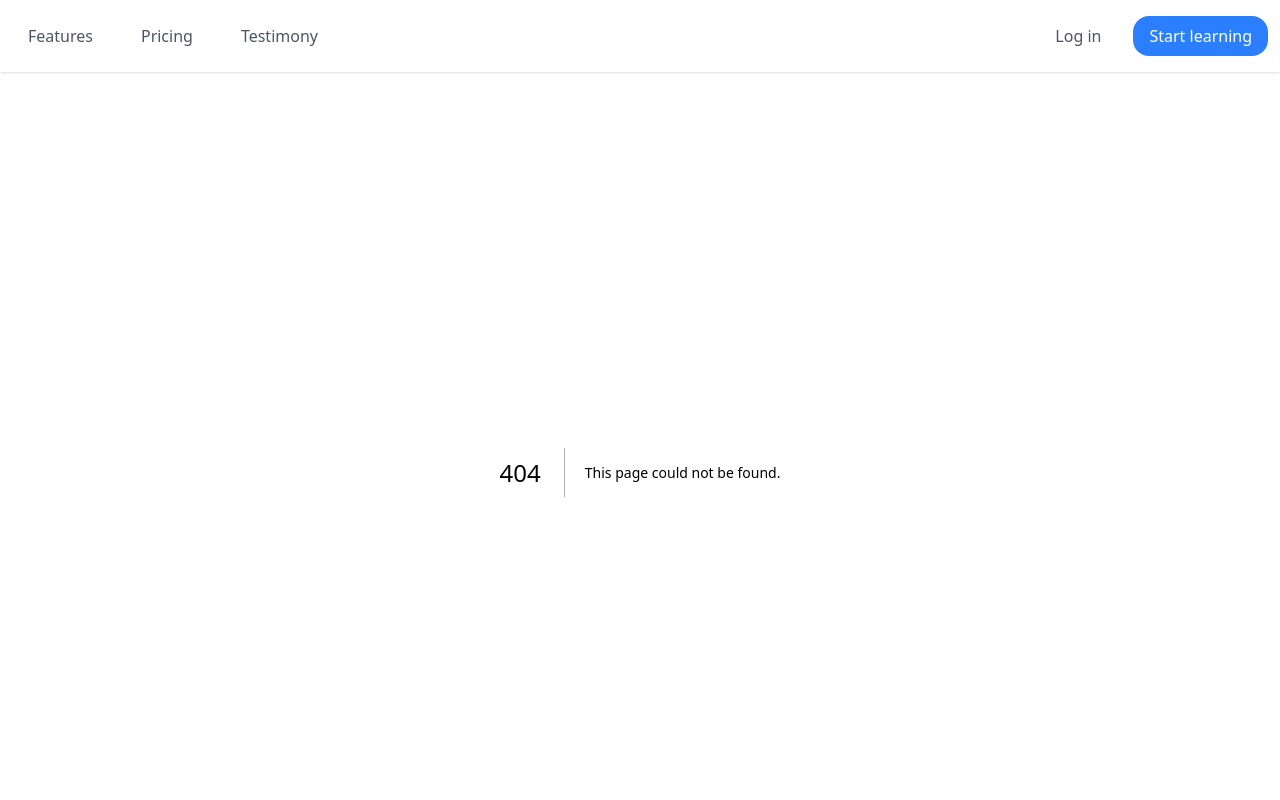
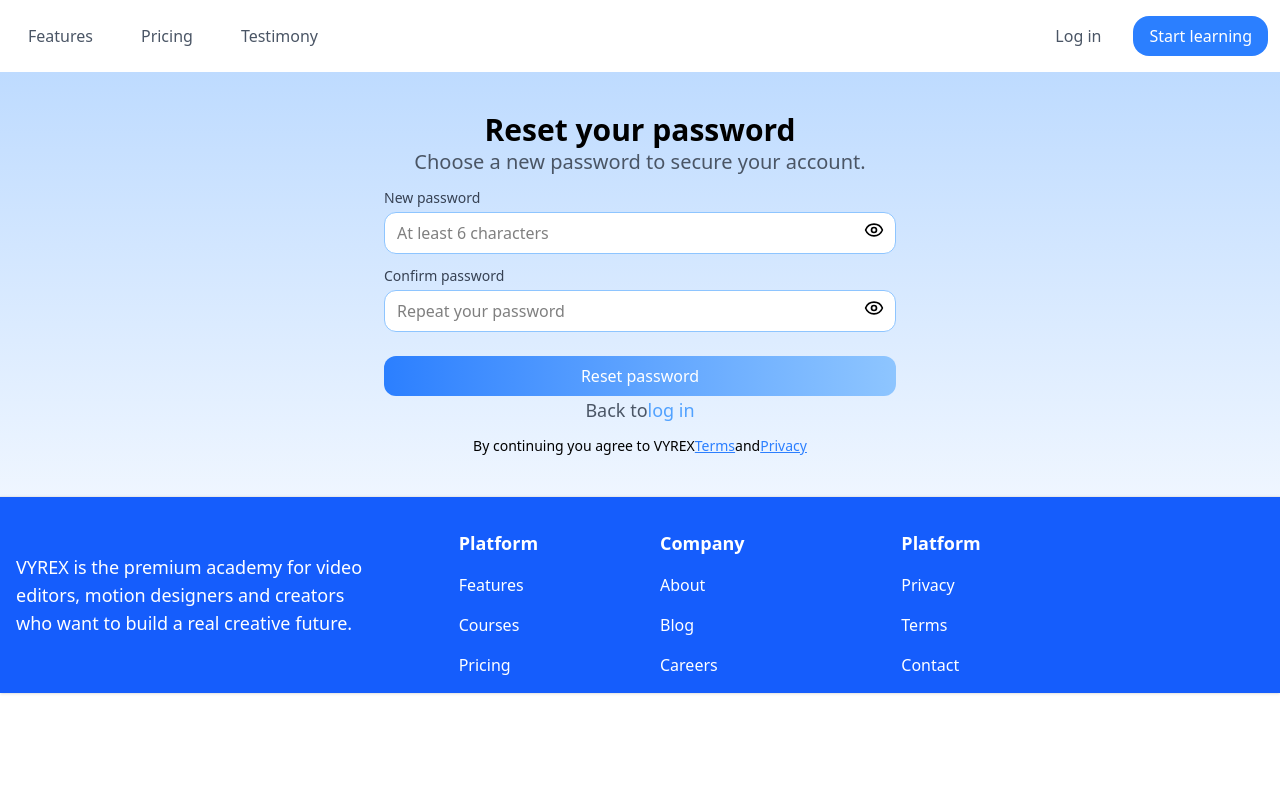
Before and after one commit to ADEDANCE/vyrex, a Next.js app: page /reset-password in a window 1280 px wide. Before the commit this address had no page. Shown: the top 800 px of the page. Built offline with nearby package versions, Linux system fonts and the light colour scheme.

Commit message:
Feat:Create rest password page

```diff
--- /dev/null
+++ b/app/reset-password/page.tsx
@@ -0,0 +1,107 @@
+"use client";
+import React, { useState } from "react";
+import Link from "next/link";
+import Textfield from "../components/Textfield";
+import Button from "../components/Button";
+import { Eye, EyeOff } from "lucide-react";
+
+const page = () => {
+  const [showPassword, setShowPassword] = useState(false);
+  const [showConfirmPassword, setConfirmShowPassword] = useState(false);
+  return (
+    <section className=" bg-linear-to-b from-blue-200 to-blue-50  py-10 px-10 md:px-96 flex flex-col ">
+      <div className="   flex flex-col items-center">
+        <h1 className=" font-bold text-3xl">Reset your password</h1>
+        <p className=" text-gray-600 text-xl">
+          Choose a new password to secure your account.
+        </p>
+        {/*
+            {message && (
+              <p
+                className={`mt-4 text-center text-sm ${
+                  message.toLowerCase().includes("success")
+                    ? "text-green-600"
+                    : "text-red-500"
+                }`}
+              >
+                {message}
+              </p>
+            )} */}
+
+        <div className="relative w-full">
+          <Textfield
+            className=" w-full mt-3"
+            type={showPassword ? "text" : "password"}
+            label="New password"
+            // value={password}
+            // onChange={(e) => setPassword(e.target.value)}
+            placeholder="At least 6 characters"
+          />
+
+          <div
+            className="absolute right-3 bottom-1 -translate-y-1/2 cursor-pointer"
+            onClick={() => setShowPassword(!showPassword)}
+          >
+            {showPassword ? <EyeOff size={20} /> : <Eye size={20} />}
+          </div>
+        </div>
+
+        <div className="relative w-full">
+          <Textfield
+            className=" w-full mt-3"
+            type={showConfirmPassword ? "text" : "password"}
+            label="Confirm password"
+            // value={password}
+            // onChange={(e) => setPassword(e.target.value)}
+            placeholder="Repeat your password"
+          />
+
+          <div
+            className="absolute right-3 bottom-1 -translate-y-1/2 cursor-pointer"
+            onClick={() => setConfirmShowPassword(!showConfirmPassword)}
+          >
+            {showConfirmPassword ? <EyeOff size={20} /> : <Eye size={20} />}
+          </div>
+        </div>
+      </div>
+
+      <div className="   flex flex-col items-center">
+        {/* button */}
+        <Button
+          //   onClick={handleLogin}
+          //   disabled={loading}
+          children="Reset password"
+          className="bg-linear-to-r from-blue-500 to-blue-300 rounded-xl mt-6 w-full text-white"
+
+          //   {
+          //     isButtonDisabled
+          //       ? "opacity-70 cursor-not-allowed rounded-xl mt-6 w-full text-white bg-blue-200"
+          //       : "bg-linear-to-r from-blue-500 to-blue-300 rounded-xl mt-6 w-full text-white"
+          //   }
+        />
+
+        <div className=" flex text-lg">
+          <p className=" text-gray-600">Back to </p>
+          <Link href={"/Login"} className=" text-blue-400 hover:underline">
+            {" "}
+            log in
+          </Link>
+        </div>
+
+        {/* policy */}
+        <div className=" flex text-sm mt-3">
+          <p>By continuing you agree to VYREX </p>
+          <Link href={""} className=" text-blue-500 underline">
+            Terms
+          </Link>
+          <p>and</p>
+          <Link href={""} className=" text-blue-500 underline">
+            Privacy
+          </Link>
+        </div>
+      </div>
+    </section>
+  );
+};
+
+export default page;
```
